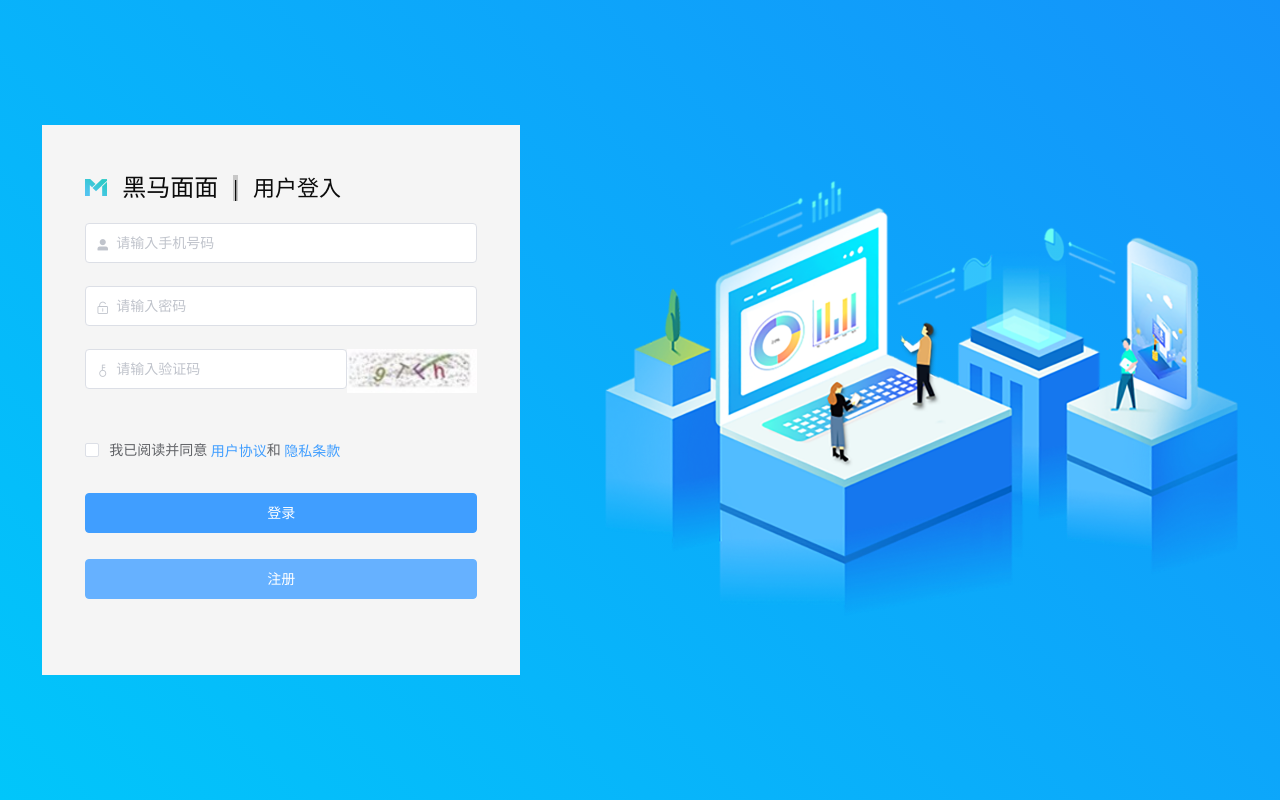
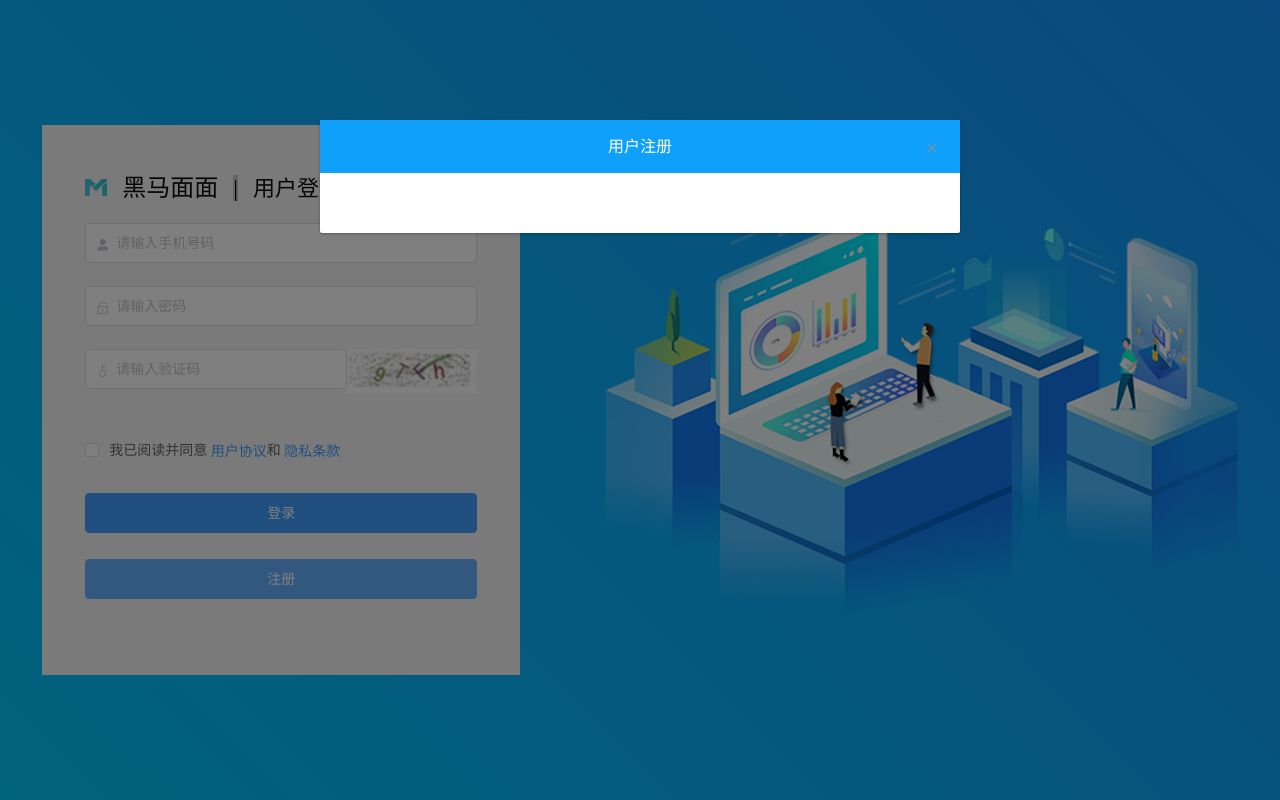
Before and after one commit to LUZHIYI-ZHIYI/meima, a Vue app: page / in a window 1280 px wide. Both pictures are taken after a click on the button "注册". Built offline with nearby package versions, Linux system fonts and the light colour scheme.

Commit message:
遮罩层的完成

```diff
--- a/src/view/login/login.vue
+++ b/src/view/login/login.vue
@@ -49,10 +49,11 @@
         <el-form-item>
           <el-button class="btn" type="primary" @click="loginClick">登录</el-button>
           <br />
-          <el-button class="btn" type="primary">注册</el-button>
+          <el-button class="btn" type="primary" @click="registerClick">注册</el-button>
         </el-form-item>
       </el-form>
     </div>
+    <register ref="register"></register>
     <div class="right">
       <img src="@/assets/img/login_banner_ele.png" alt />
     </div>
@@ -60,7 +61,11 @@
 </template>
 
 <script>
+import register from './register.vue'
 export default {
+  components:{
+    register
+  },
   data() {
     return {
       form: {
@@ -103,6 +108,10 @@ export default {
           this.$message.warning('请输入正确的消息')
         }
       })
+    },
+    // 注册模块
+    registerClick(){
+      this.$refs.register.dialogFormVisible = true
     }
 
   },
--- /dev/null
+++ b/src/view/login/register.vue
@@ -0,0 +1,32 @@
+<template>
+  <el-dialog class="register" :visible.sync="dialogFormVisible">
+      <!-- 头部 -->
+      <div slot="title" class="registerTitle">用户注册</div>
+  </el-dialog>
+</template>
+
+<script>
+export default {
+    data() {
+        return {
+            // 遮罩层的显示
+            dialogFormVisible: false
+        }
+    },
+};
+</script>
+
+<style lang = less>
+    .register{
+        .registerTitle{
+            height: 53px;
+            text-align: center;
+            line-height: 53px;
+            background:rgba(15, 160, 252,1);
+            color:white;
+        }
+        .el-dialog__header{
+            padding: 0;
+        }
+    }
+</style>
```
